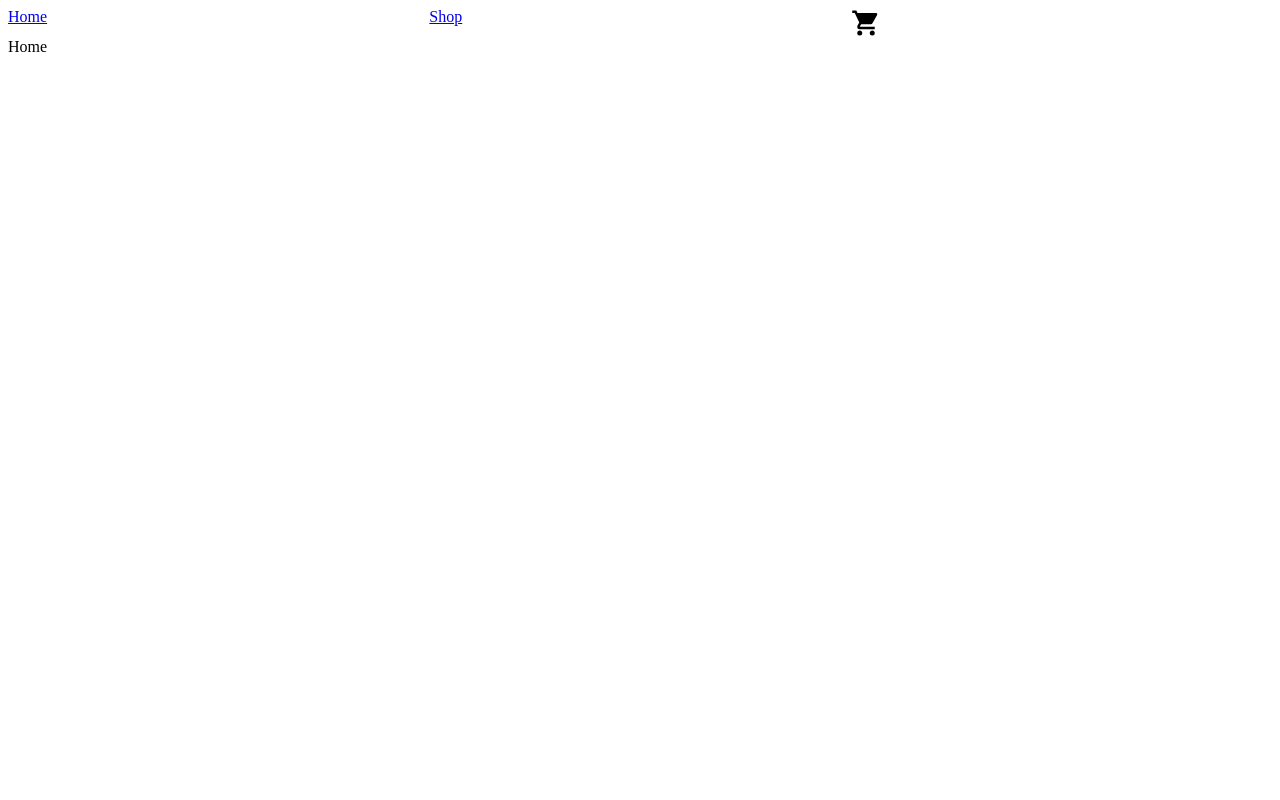
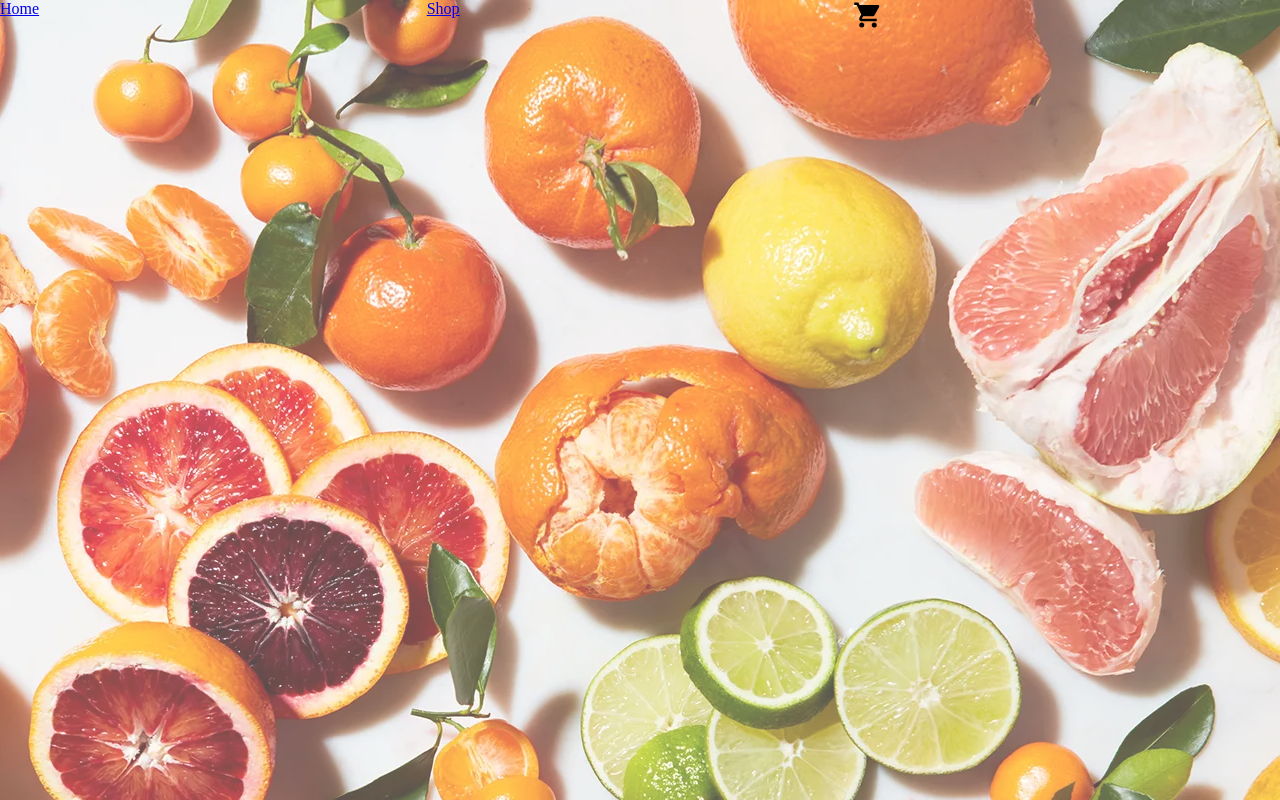
Before and after one commit to martyxho/shopping-cart, a React (Create React App) app: page / in a window 1280 px wide. Built offline with nearby package versions, Linux system fonts and the light colour scheme.

Commit message:
set bg img for home

```diff
--- a/src/components/Home.js
+++ b/src/components/Home.js
@@ -1,8 +1,9 @@
+import citrusBg from '../assets/citrushero.webp';
 
 function Home() {
   return (
-    <div>
-      Home
+    <div id="home">
+      <img src={citrusBg} className='bg' alt='citrus background' />
     </div>
   )
 }
--- a/src/components/Shop.js
+++ b/src/components/Shop.js
@@ -1,6 +1,6 @@
 function Shop() {
   return(
-    <div>
+    <div id="shop">
       Shop
     </div>
   )
--- a/src/styles/style.css
+++ b/src/styles/style.css
@@ -1,8 +1,42 @@
+* {
+  margin: 0;
+  padding: 0;
+}
+
+body {
+  z-index: 0;
+}
+
 nav {
   display: grid;
   grid-template-columns: repeat(3, 1fr);
+  position: relative;
 }
 
 #cart {
   width: 30px;
 }
+
+img.bg {
+  /* Set rules to fill background */
+  min-height: 100%;
+  min-width: 1961px;
+
+  /* Set up proportionate scaling */
+  width: 100%;
+  height: auto;
+
+  /* Set up positioning */
+  position: fixed;
+  top: 0;
+  left: 0;
+  opacity: .7;
+  z-index: -1;
+}
+
+@media screen and (max-width: 1961px) { /* Specific to this particular image */
+  img.bg {
+    left: 50%;
+    margin-left: -981px;   /* 50% */
+  }
+}
```
Also changed, not shown: src/assets/citrushero.webp (added).
